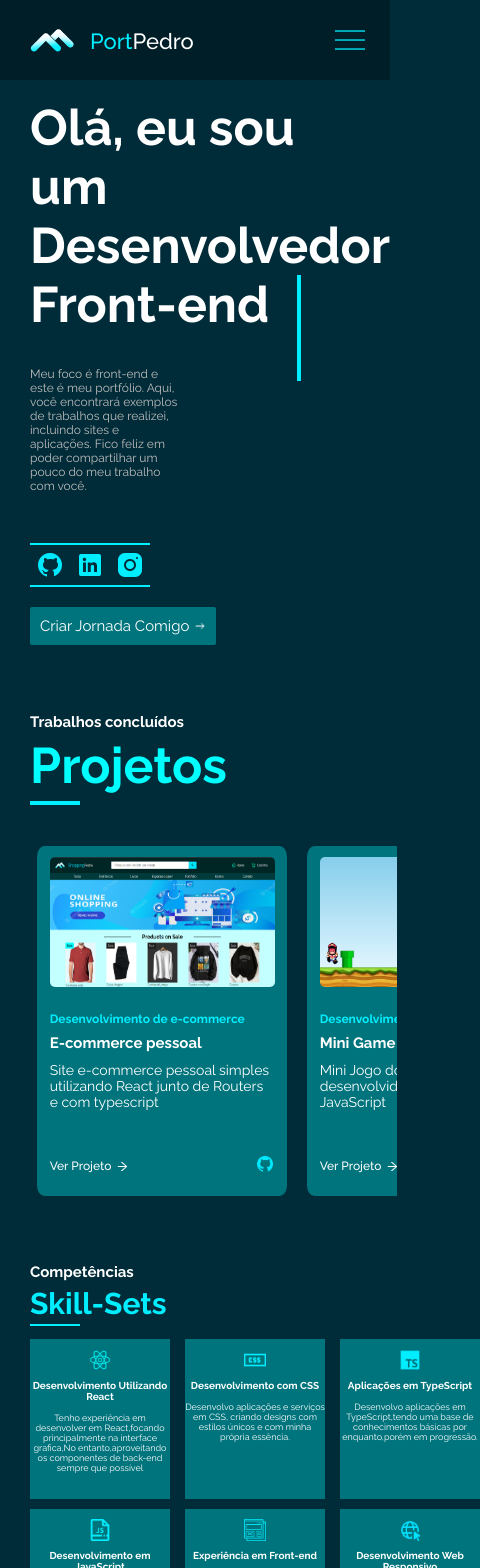
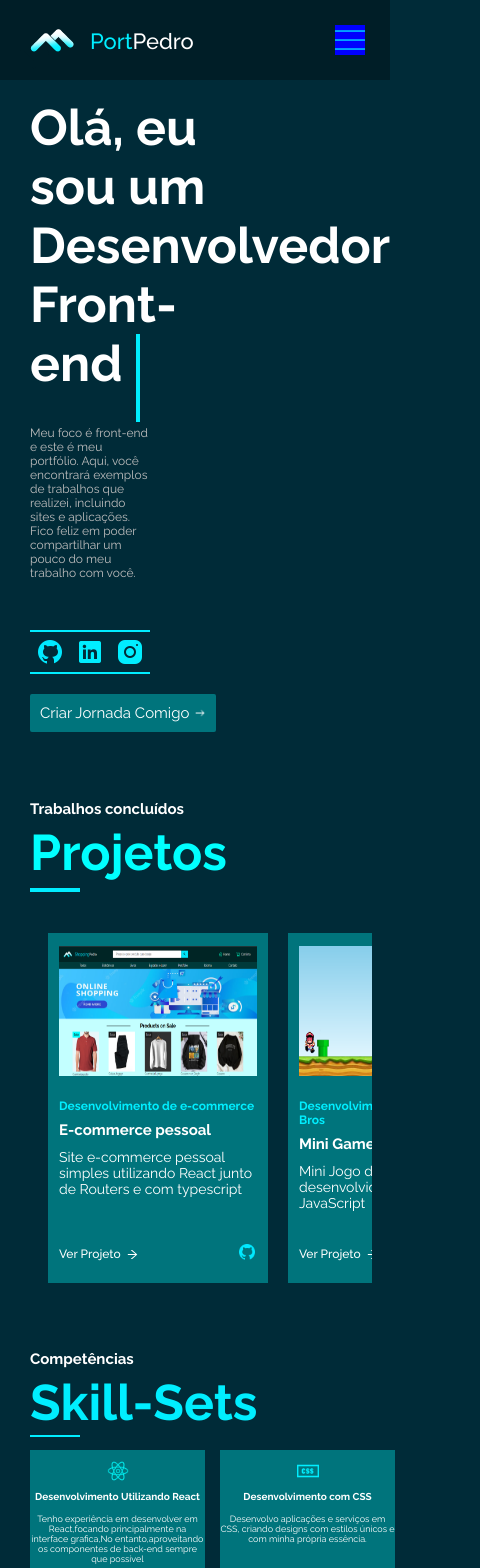
Before and after one commit to PedroPaulo-Git/MyRepository-in-React, a React (Create React App) app: page / in a window 390 px wide. Shown: the top 1568 px of the page, 480 px wide, since content can reach past the window. Built offline with nearby package versions, Linux system fonts and the light colour scheme.

Commit message:
menu in progress

```diff
--- a/src/components/header.tsx
+++ b/src/components/header.tsx
@@ -63,9 +63,9 @@ const Header = () => {
             <Link
               spy={true}
               smooth={true}
-              offset={30}
+              offset={-100}
               duration={1000}
-              to="skills"
+              to="projets"
               className={`link_nav ${isProjectLinkHovered ? 'link_nav active' : ''}`}
               onMouseEnter={() => {
                 setIsProjectLinkHovered(true);
--- a/src/components/home.tsx
+++ b/src/components/home.tsx
@@ -8,7 +8,7 @@ function Home() {
         <div>
             <main className={styles.homeall}>
 
-            <h1 className={styles.h1homeall} >Olá, eu sou um <span style={{fontSize:50,width:'20%'}}>Desenvolvedor Front-end</span></h1>
+            <h1 className={styles.h1homeall} >Olá, eu sou um <br></br><span style={{fontSize:50,width:'20%'}}>Desenvolvedor Front-end</span></h1>
             <p  className={styles.phome}>Meu foco é front-end e este é meu portfólio. Aqui, você encontrará exemplos
             de trabalhos que realizei, incluindo sites e aplicações.
             Fico feliz em poder compartilhar um pouco do meu trabalho com você.</p>
--- a/src/components/navgresponsive.tsx
+++ b/src/components/navgresponsive.tsx
@@ -1,16 +1,32 @@
 import React from "react";
+import { useState } from "react";
 import '../styles/navgresponsive.module.css'
 import style from '../styles/navgresponsive.module.css';
 import Img from '../imgs/iconmenu.png';
 
 function Navgres(){
+ const [showmenu,setShowmenu] = useState(false)
+ const funcShowmenu =()=>{
+    setShowmenu(!showmenu);
+ }
+
+
     return(
         <div className={style.menuall}>
             <main >
 
             <span className={style.spanmenu}>
-            <img className={style.menu} src={Img} style={{
-            width:30,height:30,right:0}}></img>
+            <img  onClick={funcShowmenu} className={style.menu} src={Img}
+            style={{width:30,height:30,right:0,backgroundColor:showmenu ? 'red': 'blue'}}>
+            </img>
+            <div style={{display:showmenu ? 'flex': 'none'}} className={style.menulist}>
+            <ul>
+                <li>Home</li>
+                <li>Skills</li>
+                <li>Projetos</li>
+                <li>Contato</li>
+            </ul>
+            </div>
             </span>
 
             </main>
--- a/src/components/projects.tsx
+++ b/src/components/projects.tsx
@@ -9,7 +9,7 @@ import { AiOutlineArrowRight } from "react-icons/ai";
 function Projects() {
     return (
         <div>
-            <main className={styles.projetscALL}>
+            <main id='projets' className={styles.projetscALL}>
 
                 <div className={styles.projectTop}>
                 <h3>Trabalhos concluídos</h3>
--- a/src/styles/App.module.css
+++ b/src/styles/App.module.css
@@ -8,6 +8,9 @@ main{
     padding: 10px;
 }
 @media(max-width: 767px) {
+    body{
+        overflow-x: hidden;
+    }
     .homeall{
         display: block;
         margin-top: 50%;
--- a/src/styles/Home.module.css
+++ b/src/styles/Home.module.css
@@ -5,14 +5,12 @@
 }
 
 
-
-
 .phome{
     max-width: 39%;
     color: rgb(190, 190, 190);
 }
 .h1homeall{
-    max-width: 60%;
+    max-width: 100%;
     font-size: 50px;
     color: white;
     position: relative;
@@ -22,22 +20,24 @@
     background-color: rgb(0, 43, 56);
     position: absolute;
     content: '';
-    right: 13%;
+    right: 48%;
     border-left: 4px solid rgb(0, 238, 255);
     animation:
-
-    typing 3s steps(30),
+    typing 4s steps(30),
     cursor 0.6s step-end infinite alternate;
     height: 45%;
     width:0%;
 
 }
+
 @keyframes typing{
     100%{
-        left: 85%;
-        margin: 0 -10px 0 0px;
+        left: 50%;
+        margin: 0 0px 0 0px;
+        width: 50%;
 
     }
+
     0%{
         left: 0;
         width: 100%;
@@ -86,13 +86,13 @@
     overflow-x: hidden;
    }
    .h1homeall{
-    max-width: 80%;
+    width:60%;
    }
     .homeall{
         display: block;
         margin-top: 25%;
         padding: 20px;
-        width:100%;
+        width:80%;
     }
     .homebutton{
         font-size: 15px;
@@ -106,6 +106,62 @@
         height: 12px;
         margin-left: 5px;
     }
+
+    .h1homeall::after{
+        height: 30%;
+        right: 32%;
+        animation:
+    hiddenanimation 2s ,
+    typing 6s steps(30),
+    cursor 0.6s step-end infinite alternate;
+    }
+    @keyframes typing{
+        100%{
+            right:10%;
+            width: 20%;
+
+        }
+        75%{
+            width: 100%;
+            bottom: 0;
+
+        }
+        65%{
+            left: 0;
+            width:100%;
+        }
+        50%{
+
+            left: 100%;
+            width: 20%;
+
+        }
+        25%{
+
+
+        }
+        0%{
+
+            top: 35%;
+            left: 0;
+            width: 100%;
+
+
+        }
+    }
+    @keyframes hiddenanimation {
+        100%{
+
+            width: 100%;
+            bottom: 0;
+
+        }
+        0%{
+
+
+        }
+    }
+
 }
 @media(max-width: 450px){
     .homeall{
--- a/src/styles/navgresponsive.module.css
+++ b/src/styles/navgresponsive.module.css
@@ -12,10 +12,46 @@ img.menu{
     z-index: 2;
 
 }
+.menulist{
+    display: none;
+}
 @media(max-width: 900px){
+    .spanmenu{
+
+        position: absolute;
+        right: 0;
+
+
+    }
     img.menu{
 
-        display: block;
+        display: flex;
+        position: relative;
+
+
+    }
+    .menulist{
+        display: flex;
+        justify-content: space-evenly;
+        position: absolute;
+        right: 0;
+        background-color: rgb(0, 30, 39);
+        height: 300px;
+        width: 150px;
+
+
+    }
+    .menulist ul{
+        width: 80%;
+        padding-inline: 10%;
+        color: #FFFF;
+        list-style: none;
+        display: flex;
+        flex-direction: column;
+        justify-content: space-evenly;
+        text-align: start;
+        padding: 0;
+        margin: 0;
 
     }
 }
--- a/src/styles/projects.module.css
+++ b/src/styles/projects.module.css
@@ -32,11 +32,12 @@ h1.projetsch1:hover+.skillset_style {
 }
 
 .projets {
+    padding-left: 5%;
     width: 100%;
     display: grid;
-    padding-top: 5%;
+    padding-block: 5%;
     grid-template-columns: repeat(4, 0fr);
-    gap:15px;
+    gap:20px;
     margin-top: 2vh;
 }
 
@@ -44,9 +45,8 @@ h1.projetsch1:hover+.skillset_style {
 
     transition: 1s;
     position: relative;
-    border-radius: 3%;
     background-color: rgb(0, 116, 124);
-    width: 250px;
+    width: 220px;
     height: 350px;
 
 }
@@ -62,22 +62,51 @@ h1.projetsch1:hover+.skillset_style {
 
 
 .projet1:hover {
-    transition: 1s;
-    transform: scale(1.1);
-    z-index: 1;
+  transform: scale(1.1);
 
 }
+.projet1::before{
+
+    content: '';
+    transition: 1s ease-in-out;
+    width: 0px;
+    height: 0px;
+    position: absolute;
+    top: -1px;
+    right: -1px;
+    border-top: 2px solid transparent;
+    border-right: 2px solid transparent;
+}
+.projet1::after{
+
+    content: '';
+    width: 0px;
+    transition: 1s ease-in-out;
+    height: 0px;
+    position: absolute;
+    bottom: -1px;
+    left: -1px;
+    border-bottom: 2px solid transparent;
+    border-left: 2px solid transparent;
+}
+.projet1:hover::after {
+    width: 100%;
+    height: 100%;
+    border-bottom:2px solid #00ffff;
+    border-left: 2px solid #00ffff;
+ }
+.projet1:hover::before {
+   width: 100%;
+   height: 100%;
+   border-top:2px solid #00ffff;
+   border-right: 2px solid #00ffff;
+}
+
 
 .imgprojet1content:hover {
     z-index: 2;
     position: relative;
     cursor: pointer;
-    margin-top: 5%;
-    margin-bottom: 2%;
-    border-radius: 5px;
-    transform: scale(1.5);
-    box-shadow: 5px 5px 10px black;
-
 }
 
 .projectinfo {
@@ -125,7 +154,6 @@ h1.projetsch1:hover+.skillset_style {
 .imgprojet1content {
     width: 90%;
     height: 130px;
-    border-radius: 5px;
     transition: 1s;
 }
 
@@ -160,6 +188,9 @@ a.redirectproject:hover {
     body{
         overflow-x: hidden;
         max-width: 100%;
+        box-sizing: border-box;
+        margin: 0;
+        padding: 0;
     }
     .paragrafoproject{
         height: 100%;
@@ -186,9 +217,9 @@ a.redirectproject:hover {
     }
 
     .projets {
-        padding-left: 2%;
+        padding-left: 5%;
         overflow: scroll;
-        width: 100%;
+        width: 90%;
         display: grid;
         grid-template-columns: repeat(4, 1fr);
         gap: 20px;
@@ -203,5 +234,7 @@ a.redirectproject:hover {
 }
 
 @media (max-width:900px) {
-    .projetscALL {}
+    .projets {
+        overflow-y: hidden;
+    }
 }
--- a/src/styles/skillsets.module.css
+++ b/src/styles/skillsets.module.css
@@ -46,7 +46,7 @@ background-color: rgb(0, 116, 124);
 
     margin-top: 5%;
     display: grid;
-    grid-template-columns: repeat(5,210px);
+    grid-template-columns: repeat(4,210px);
     column-gap: 30px;
     row-gap: 20px;
 }
@@ -113,7 +113,7 @@ h5{
        width: 100px;
     }
     h1.h1skill{
-        font-size: 30px;
+        font-size: 50px;
         display: flex;
         color: rgb(0, 238, 255);
         margin: 0;
@@ -166,7 +166,7 @@ h5{
 
         margin-top: 5%;
         display: grid;
-        grid-template-columns: repeat(5,210px);
+        grid-template-columns: repeat(4,210px);
         column-gap: 30px;
         row-gap: 20px;
     }
@@ -186,15 +186,15 @@ h5{
     .maincontainerskill{
         margin-top: 5%;
         display: grid;
-        grid-template-columns: repeat(3,130px);
+        grid-template-columns: repeat(2,150px);
         margin-right: 10px;
-        column-gap:25px;
+        column-gap:40px;
         row-gap: 10px;
     }
     .containerskill{
 
-        height: 160px;
-        width: 140px;
+        height: 175px;
+        width: 175px;
         padding: 0;
 
 
```
